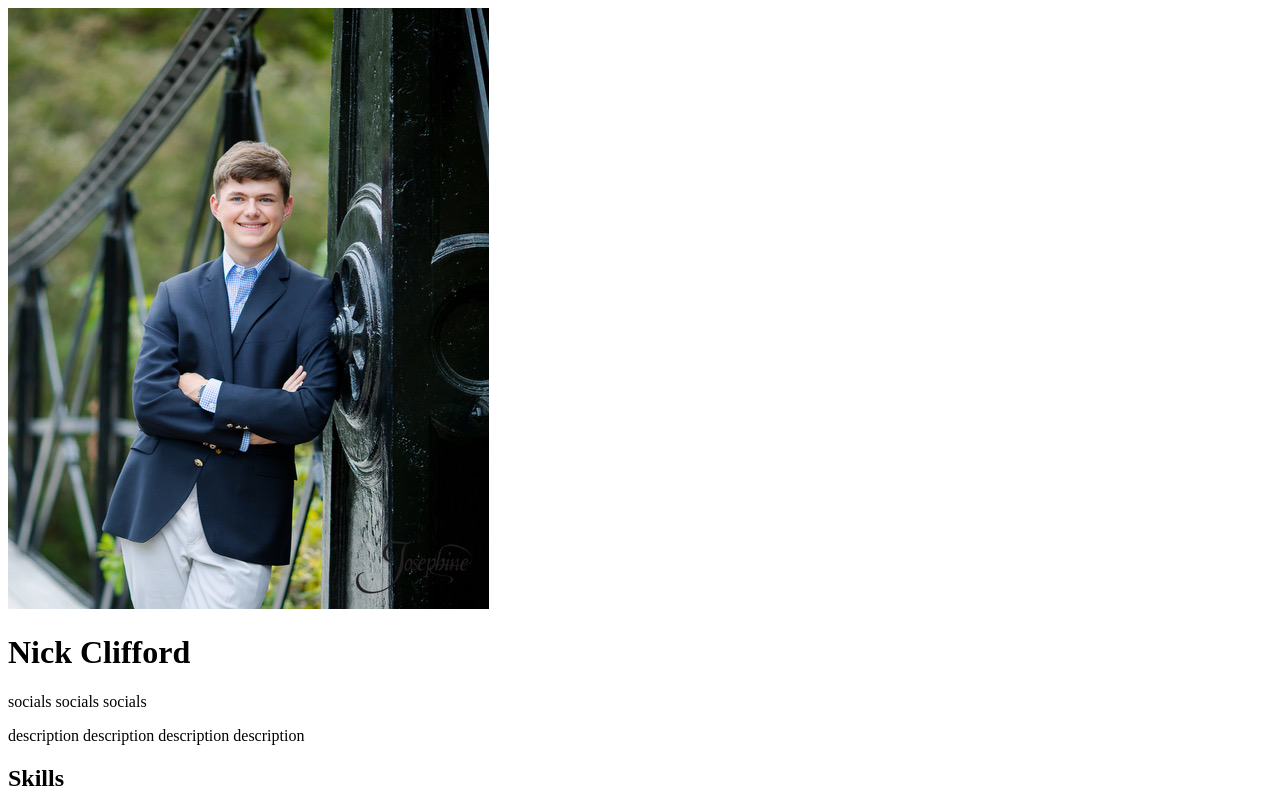
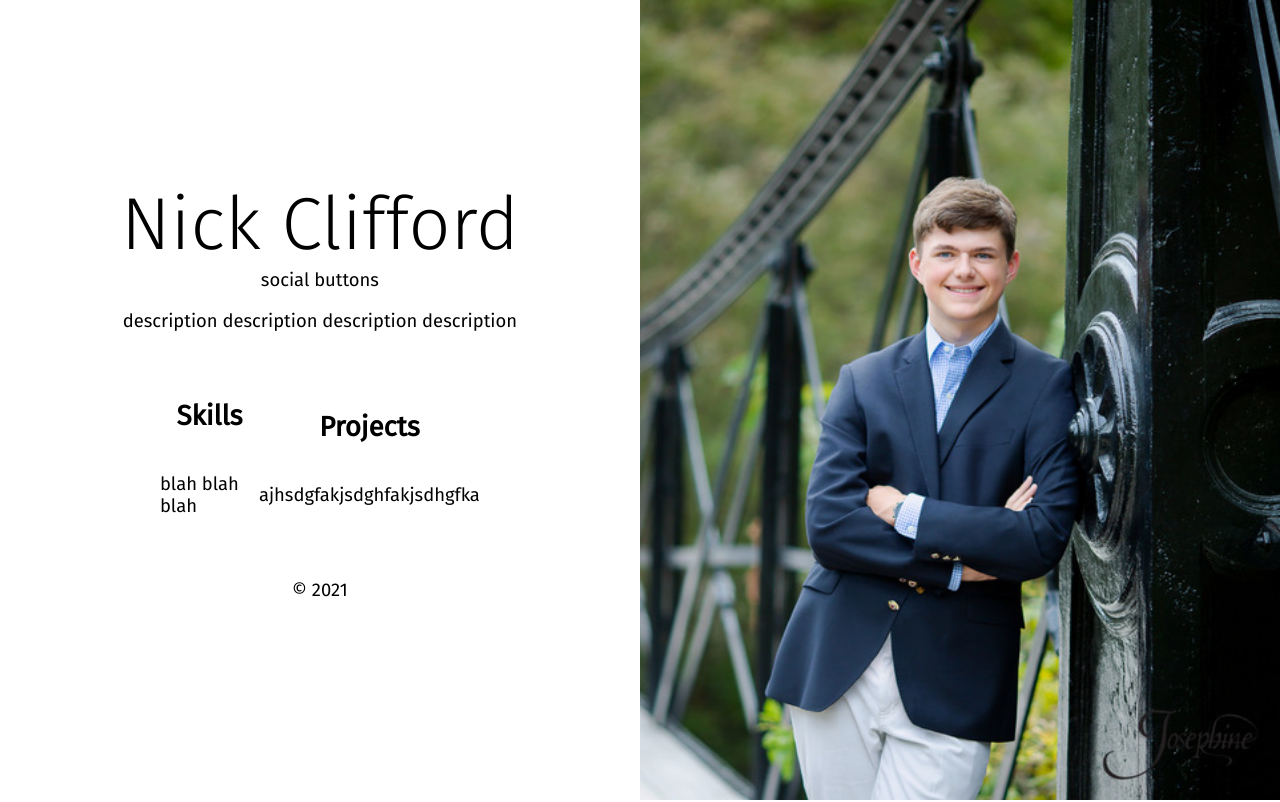
Before and after one commit to nickbclifford/nickclifford.me-v3, a website: page index.html in a window 1280 px wide. Shown: the top 802 px of the page. Drawn offline with nearby package versions, Linux system fonts and the light colour scheme; files that its build step writes are made by us from their sources.

Commit message:
base desktop layout

```diff
--- a/index.html
+++ b/index.html
@@ -4,16 +4,17 @@
 		<meta charset="UTF-8" />
 		<link rel="preconnect" href="https://fonts.gstatic.com" />
 		<link
-			href="https://fonts.googleapis.com/css2?family=Fira+Sans&display=swap"
+			href="https://fonts.googleapis.com/css2?family=Fira+Sans:wght@300;400&display=swap"
 			rel="stylesheet"
 		/>
+		<link href="index.css" rel="stylesheet" />
 		<title>Nick Clifford</title>
 	</head>
 	<body>
-		<img src="me.jpg" alt="" />
+		<div id="content">
 			<header>
 				<h1>Nick Clifford</h1>
-			<p>socials socials socials</p>
+				<span>social buttons</span>
 				<p>description description description description</p>
 			</header>
 			<main>
@@ -29,5 +30,7 @@
 			<footer>
 				<p>&copy; 2021</p>
 			</footer>
+		</div>
+		<img id="main-photo" src="me.jpg" alt="" />
 	</body>
 </html>
--- a/index.scss
+++ b/index.scss
@@ -1,5 +1,55 @@
 body {
-	font-family: 'Fira Sans', sans-serif;
+	font-size: 1.15em;
+	font-family: "Fira Sans", sans-serif;
+
+	margin: 0;
 	height: 100%;
 	width: 100%;
+
+	display: flex;
+	justify-content: space-between;
 }
+
+@mixin vertical-flex {
+	display: flex;
+	flex-direction: column;
+	justify-content: center;
+	align-items: center;
+}
+
+#content {
+	width: 100%;
+
+	@include vertical-flex;
+
+	> * {
+		margin: 2%;
+	}
+}
+
+header {
+	@include vertical-flex;
+
+	h1 {
+		font-size: 4em;
+		font-weight: 300;
+
+		margin: 0;
+	}
+}
+
+main {
+	display: flex;
+	justify-content: space-between;
+
+	width: inherit;
+	max-width: 50%;
+}
+
+section {
+	@include vertical-flex;
+}
+
+#main-photo {
+	height: 100vh;
+}
```
Also changed, not shown: .prettierrc.json. Lines whose indentation alone changed are shown as unchanged.
